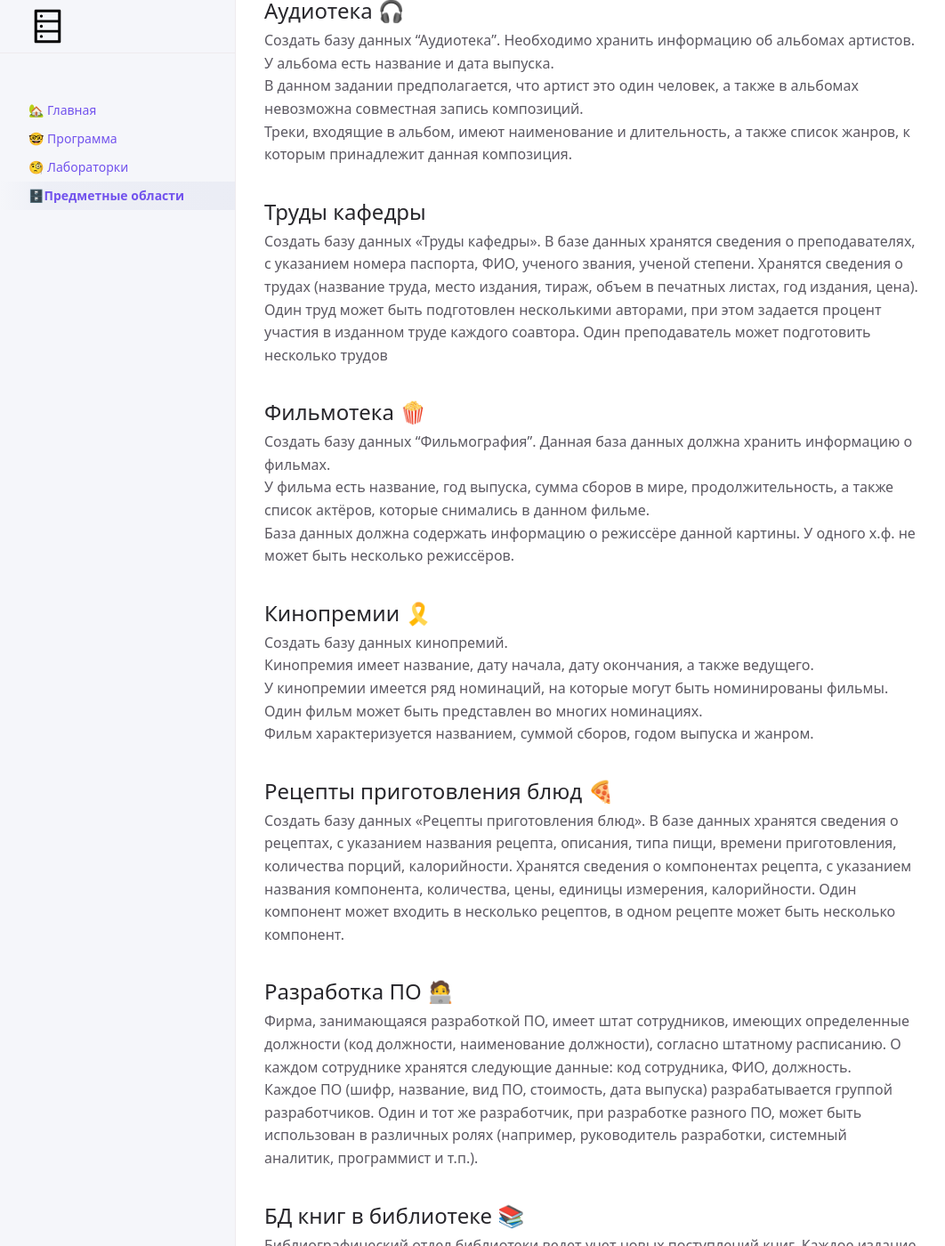
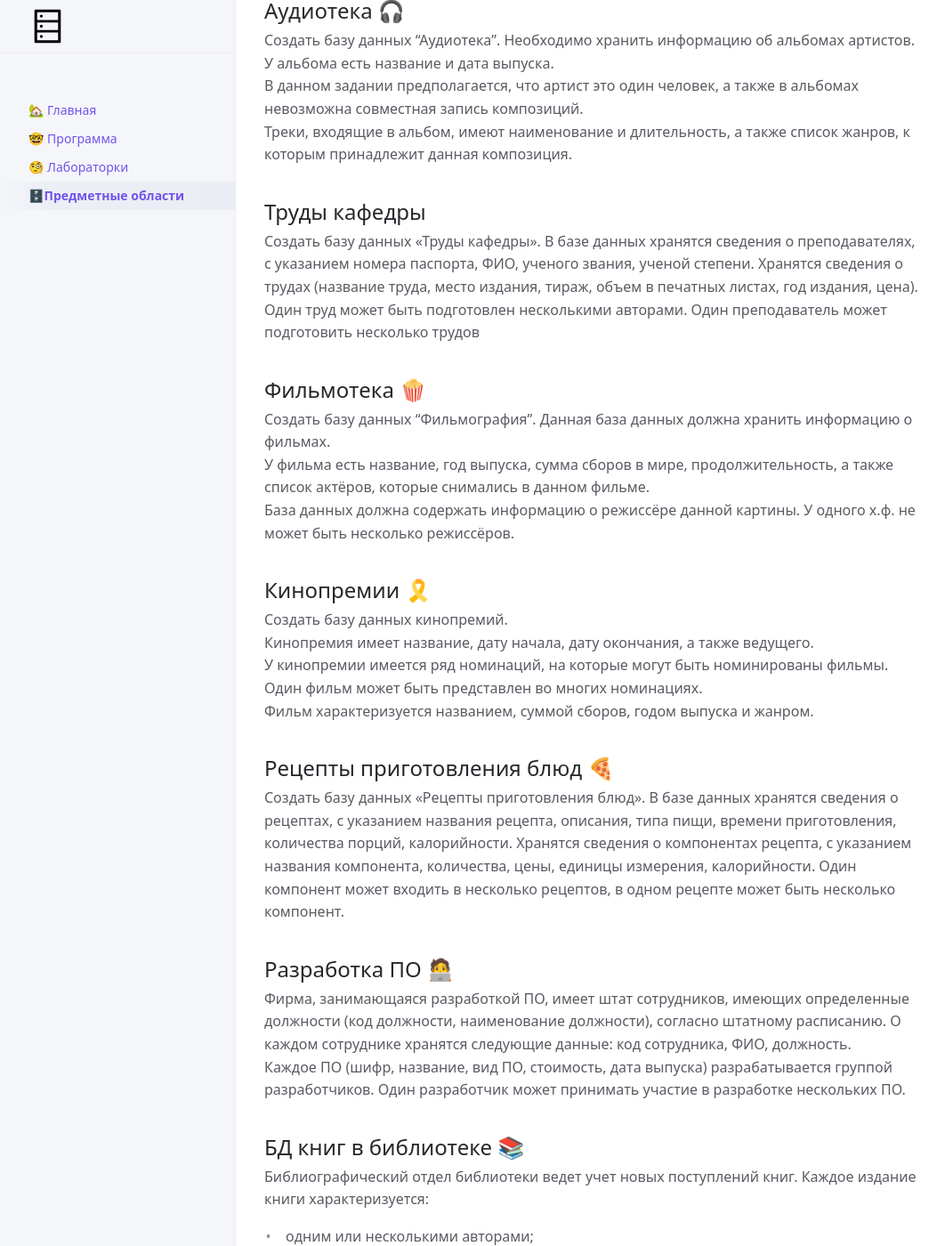
Before and after one commit to Das-dasein/db-lovefield, a Jekyll site: the page built from subject-domain.md, in a window 1280 px wide and 1400 px high, scrolled down 435 px. Shown: the whole window at 89% size, without its empty margins (107-1169 px from the left). Built offline with Jekyll 4.4.1, drawn with Linux system fonts in a browser that asks for light colours; our own code applies the rules of GitHub Pages for plain Markdown files; a script that is not in the unit is left out.

Commit message:
Update subject-domain.md

```diff
--- a/subject-domain.md
+++ b/subject-domain.md
@@ -19,8 +19,7 @@ nav_order: 4
 Треки, входящие в альбом, имеют наименование и длительность, а также список жанров, к которым принадлежит данная композиция.
 
 ## Труды кафедры
-Создать базу данных «Труды кафедры». В базе данных хранятся сведения о преподавателях, с указанием номера паспорта, ФИО, ученого звания, ученой степени. Хранятся сведения о трудах (название труда, место издания, тираж, объем в печатных листах, год издания, цена). Один труд может быть подготовлен несколькими авторами, при этом
-задается процент участия в изданном труде каждого соавтора. Один преподаватель может подготовить несколько трудов
+Создать базу данных «Труды кафедры». В базе данных хранятся сведения о преподавателях, с указанием номера паспорта, ФИО, ученого звания, ученой степени. Хранятся сведения о трудах (название труда, место издания, тираж, объем в печатных листах, год издания, цена). Один труд может быть подготовлен несколькими авторами. Один преподаватель может подготовить несколько трудов
 
 ## Фильмотека 🍿
 Создать базу данных "Фильмография".
@@ -39,7 +38,7 @@ nav_order: 4
 
 ## Разработка ПО 🧑‍💻
 Фирма, занимающаяся разработкой ПО, имеет штат сотрудников, имеющих определенные должности (код должности, наименование должности), согласно штатному расписанию. О каждом сотруднике хранятся следующие данные: код сотрудника, ФИО, должность. <br>
-Каждое ПО (шифр, название, вид ПО, стоимость, дата выпуска) разрабатывается группой разработчиков. Один и тот же разработчик, при разработке разного ПО, может быть использован в различных ролях (например, руководитель разработки, системный аналитик, программист и т.п.).
+Каждое ПО (шифр, название, вид ПО, стоимость, дата выпуска) разрабатывается группой разработчиков. Один разработчик может принимать участие в разработке нескольких ПО.
 
 ## БД книг в библиотеке 📚
 Библиографический отдел библиотеки ведет  учет новых поступлений книг. Каждое издание книги характеризуется:
```
